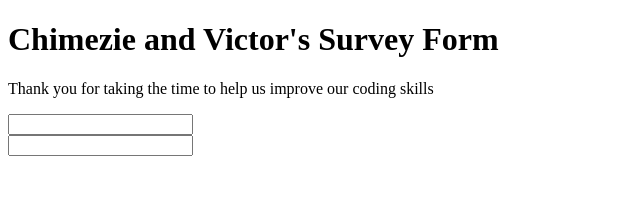
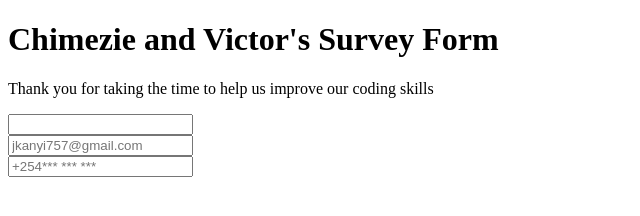
Before and after one commit to shegy28/microtest1, a plain HTML site: page index.html in a window 1280 px wide. Shown: the whole page, without its empty margins (0-640 px from the left). Drawn offline with Linux system fonts and the light colour scheme.

Commit message:
Victor's Second Commit

```diff
--- a/index.html
+++ b/index.html
@@ -12,7 +12,8 @@
     <div id="form-div">
       <form id="survey-form">
         <input type="text" id="name"><br>
-        <input type="text" id="email">
+        <input type="text" id="email" placeholder="jkanyi757@gmail.com"><br>
+        <input type="text" id="number" placeholder ="+254*** *** ***"><br>
       </form>
   </div>
 
```
